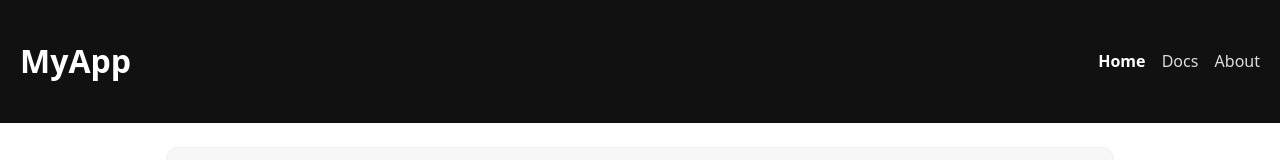
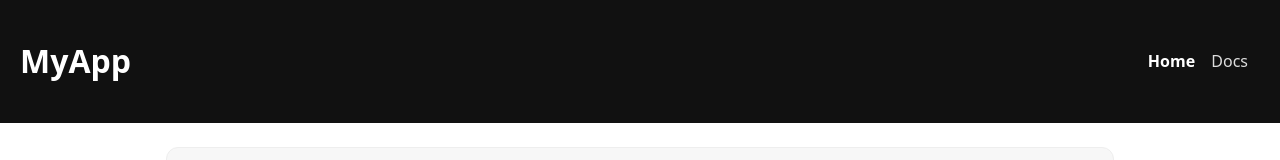
Before and after one commit to studioKjm/project, a plain HTML site: page project/index.html in a window 1280 px wide. Shown: the top 160 px of the page. Drawn offline with Linux system fonts and the light colour scheme.

Commit message:
커밋7. 테스트

```diff
--- a/project/index.html
+++ b/project/index.html
@@ -12,7 +12,7 @@
     <nav class="nav">
       <a href="#" class="nav__link is-active">Home</a>
       <a href="#" class="nav__link">Docs</a>
-      <a href="#" class="nav__link">About</a>
+      <a href="#" class="nav__link"><About class="test"></About></a>
     </nav>
   </header>
 
```
